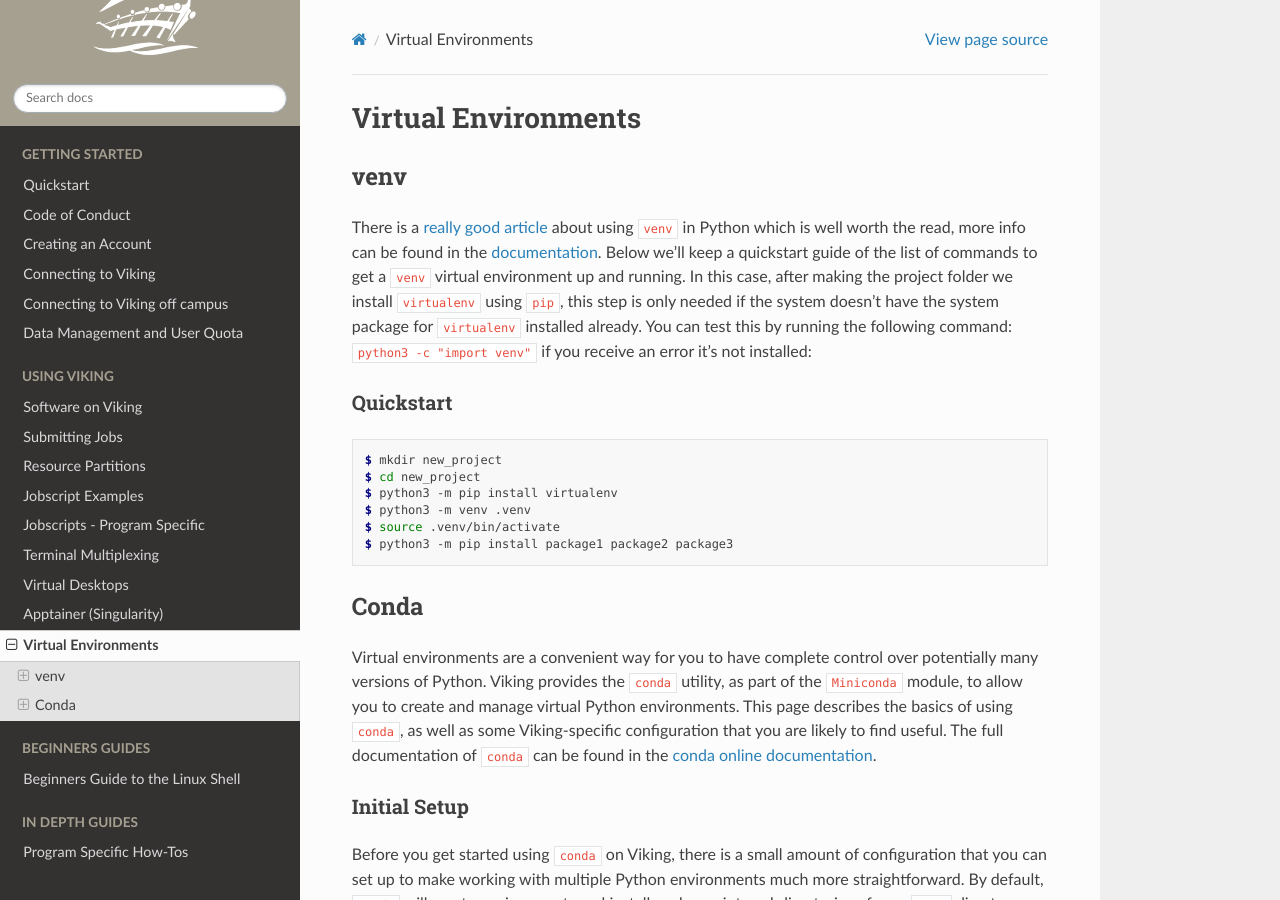
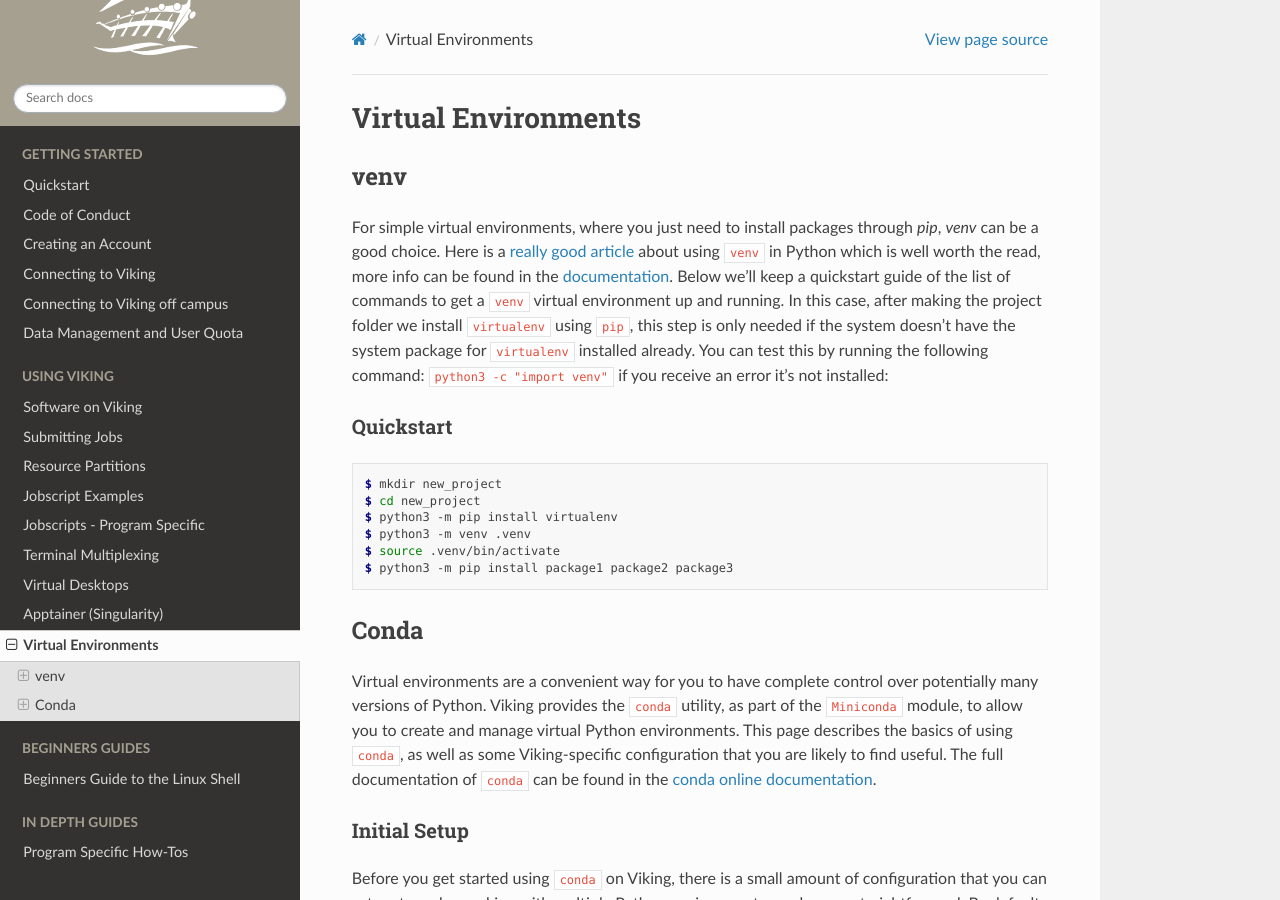
Before and after one commit to university-of-york/research-it-documentation, a Sphinx documentation site: the page built from docs/source/using_viking/virtual_environments.rst, in a window 1280 px wide and 900 px high. Built offline with Sphinx 7.4.7 and the Read the Docs theme 2.0.0, drawn with Linux system fonts in a browser that asks for light colours.

Commit message:
tweak venv

```diff
--- a/docs/source/using_viking/virtual_environments.rst
+++ b/docs/source/using_viking/virtual_environments.rst
@@ -4,7 +4,7 @@
 venv
 ----
 
-There is a `really good article <https://www.bitecode.dev/p/relieving-your-python-packaging-pain>`_ about using ``venv`` in Python which is well worth the read, more info can be found in the `documentation <https://docs.python.org/3/library/venv.html>`_. Below we'll keep a quickstart guide of the list of commands to get a ``venv`` virtual environment up and running. In this case, after making the project folder we install ``virtualenv`` using ``pip``, this step is only needed if the system doesn't have the system package for ``virtualenv`` installed already. You can test this by running the following command: :code:`python3 -c "import venv"` if you receive an error it's not installed:
+For simple virtual environments, where you just need to install packages through `pip`, `venv` can be a good choice. Here is a `really good article <https://www.bitecode.dev/p/relieving-your-python-packaging-pain>`_ about using ``venv`` in Python which is well worth the read, more info can be found in the `documentation <https://docs.python.org/3/library/venv.html>`_. Below we'll keep a quickstart guide of the list of commands to get a ``venv`` virtual environment up and running. In this case, after making the project folder we install ``virtualenv`` using ``pip``, this step is only needed if the system doesn't have the system package for ``virtualenv`` installed already. You can test this by running the following command: :code:`python3 -c "import venv"` if you receive an error it's not installed:
 
 
 Quickstart
```
